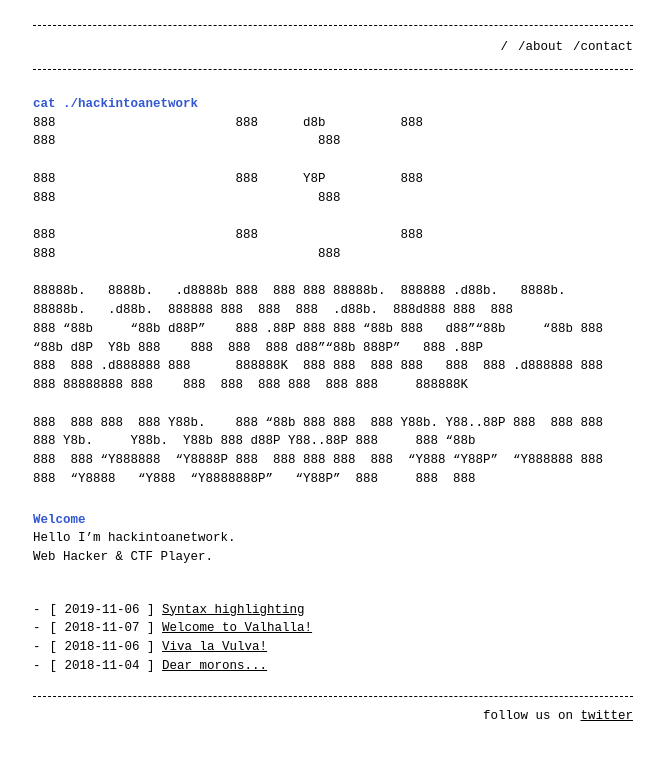
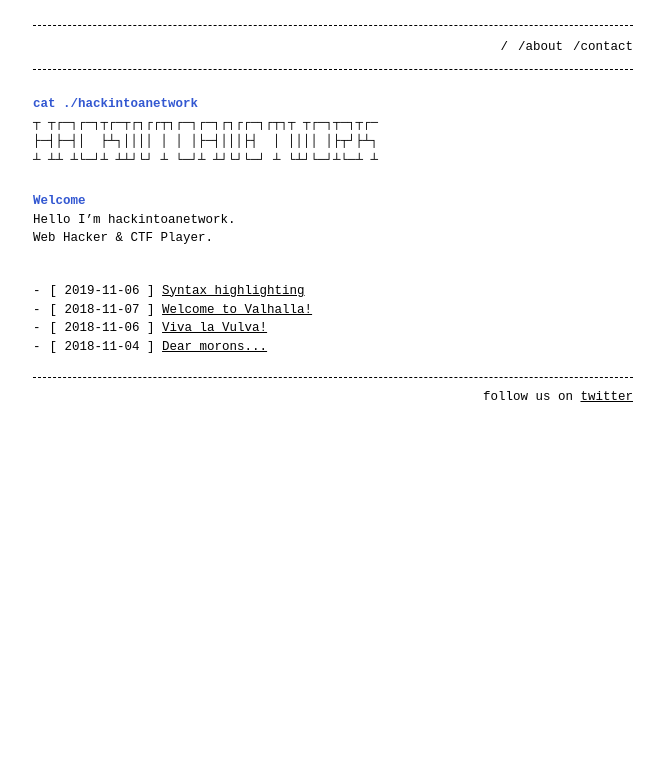
Before and after one commit to hackintoanetwork/hackintoanetwork.github.io, a Jekyll site: the page built from index.md, in a window 1280 px wide. Shown: the top 760 px of the page, without its empty margins (307-971 px from the left). Built offline with Jekyll 4.4.1, drawn with Linux system fonts in a browser that asks for light colours.

Commit message:
Update index.md

```diff
--- a/index.md
+++ b/index.md
@@ -6,16 +6,9 @@ permalink: /
 
 # cat ./hackintoanetwork
 
-888                        888      d8b          888                                       888                                   888
-888                        888      Y8P          888                                       888                                   888
-888                        888                   888                                       888                                   888
-88888b.   8888b.   .d8888b 888  888 888 88888b.  888888 .d88b.   8888b.  88888b.   .d88b.  888888 888  888  888  .d88b.  888d888 888  888
-888 "88b     "88b d88P"    888 .88P 888 888 "88b 888   d88""88b     "88b 888 "88b d8P  Y8b 888    888  888  888 d88""88b 888P"   888 .88P
-888  888 .d888888 888      888888K  888 888  888 888   888  888 .d888888 888  888 88888888 888    888  888  888 888  888 888     888888K
-888  888 888  888 Y88b.    888 "88b 888 888  888 Y88b. Y88..88P 888  888 888  888 Y8b.     Y88b.  Y88b 888 d88P Y88..88P 888     888 "88b
-888  888 "Y888888  "Y8888P 888  888 888 888  888  "Y888 "Y88P"  "Y888888 888  888  "Y8888   "Y888  "Y8888888P"   "Y88P"  888     888  888
-
-
+┬ ┬┌─┐┌─┐┬┌─┬┌┐┌┌┬┐┌─┐┌─┐┌┐┌┌─┐┌┬┐┬ ┬┌─┐┬─┐┬┌─
+├─┤├─┤│  ├┴┐││││ │ │ │├─┤│││├┤  │ ││││ │├┬┘├┴┐
+┴ ┴┴ ┴└─┘┴ ┴┴┘└┘ ┴ └─┘┴ ┴┘└┘└─┘ ┴ └┴┘└─┘┴└─┴ ┴
 
 # Welcome
 
```
